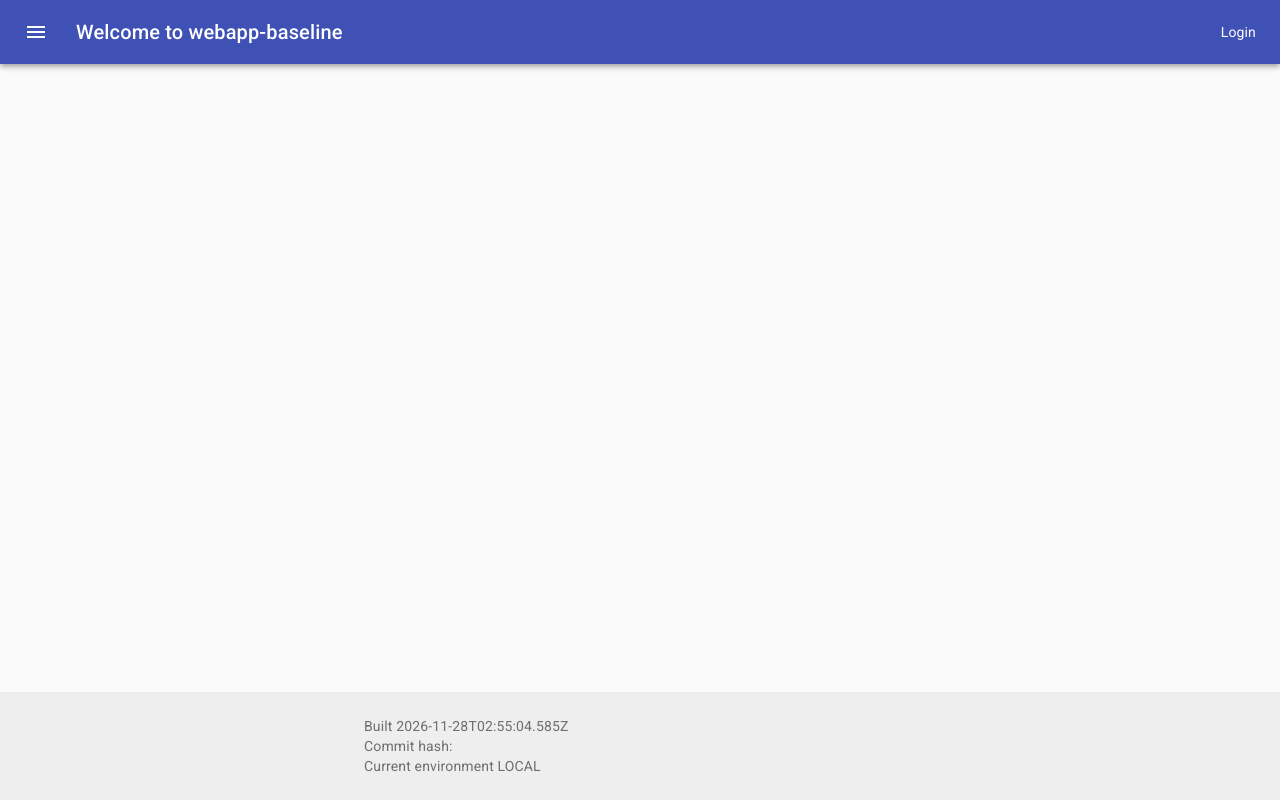
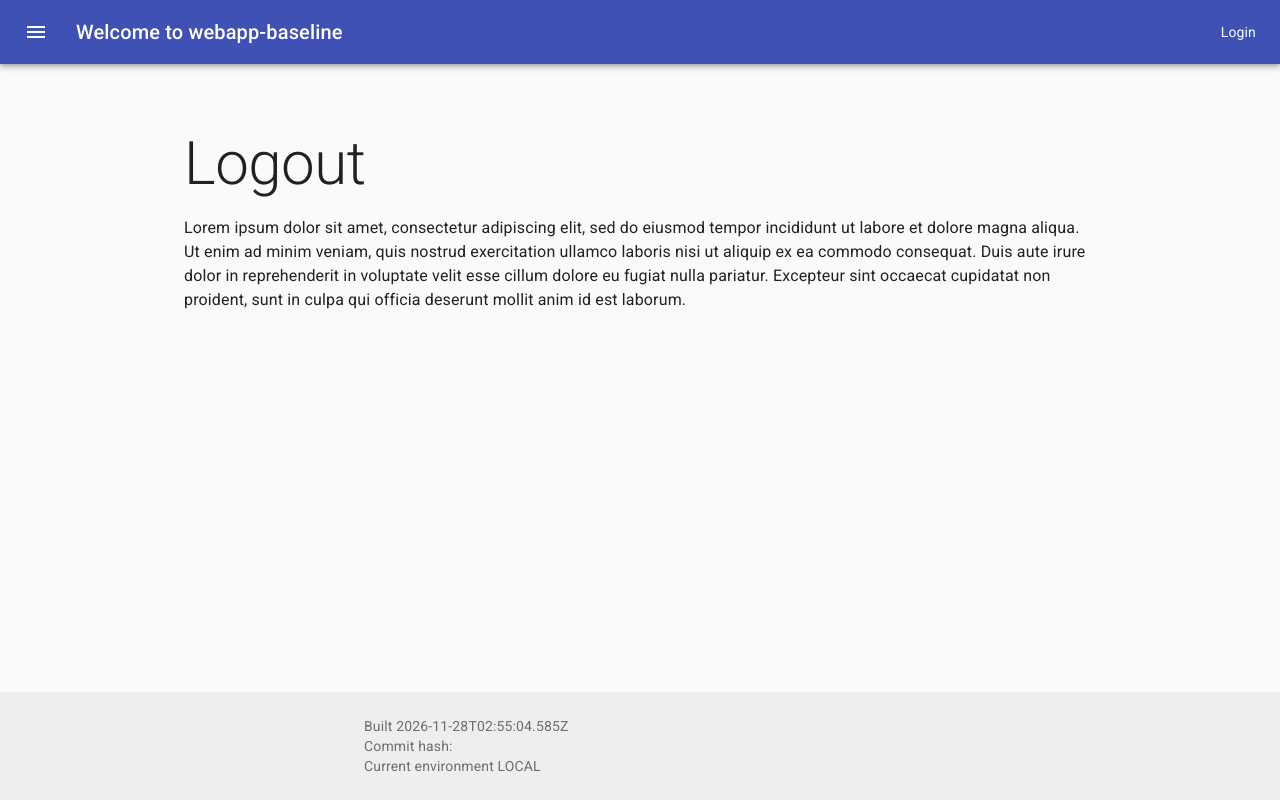
Before and after one commit to dniel/forwardauth-spademo, a React app: page /logout in a window 1280 px wide. Built offline with nearby package versions, Linux system fonts and the light colour scheme; no server answers.

Commit message:
add logout page, the page to show after a user has been logged out

```diff
--- a/src/App.tsx
+++ b/src/App.tsx
@@ -3,6 +3,7 @@
 import Footer from './components/Footer';
 import Home from './pages/Home';
 import Profile from './pages/Profile';
+import Logout from './pages/Logout';
 
 import CssBaseline from '@material-ui/core/CssBaseline';
 import Container from '@material-ui/core/Container';
@@ -12,7 +13,6 @@
 import {
   BrowserRouter as Router,
   Route,
-  Link,
   Switch,
 } from "react-router-dom";
 
@@ -43,6 +43,7 @@
             <Switch>
               <Route exact path="/" component={Home} />
               <Route exact path="/profile" component={Profile} />
+              <Route exact path="/logout" component={Logout} />
             </Switch>
           </Container>
           <Footer />
--- /dev/null
+++ b/src/pages/Logout.tsx
@@ -0,0 +1,27 @@
+import React from 'react';
+import Typography from '@material-ui/core/Typography';
+import { makeStyles } from '@material-ui/core/styles';
+
+const useStyles = makeStyles((theme) => ({
+}));
+
+
+const Logout: React.FC = () => {
+    const classes = useStyles();
+
+    return (
+        <div>
+            <Typography paragraph variant="h2">
+                Logout
+            </Typography>
+            <Typography paragraph variant="body1">
+                Lorem ipsum dolor sit amet, consectetur adipiscing elit, sed do eiusmod tempor incididunt ut labore et dolore magna aliqua.
+                Ut enim ad minim veniam, quis nostrud exercitation ullamco laboris nisi ut aliquip ex ea commodo consequat.
+                Duis aute irure dolor in reprehenderit in voluptate velit esse cillum dolore eu fugiat nulla pariatur.
+                Excepteur sint occaecat cupidatat non proident, sunt in culpa qui officia deserunt mollit anim id est laborum.
+            </Typography>
+        </div>
+    );
+};
+
+export default Logout;
```
